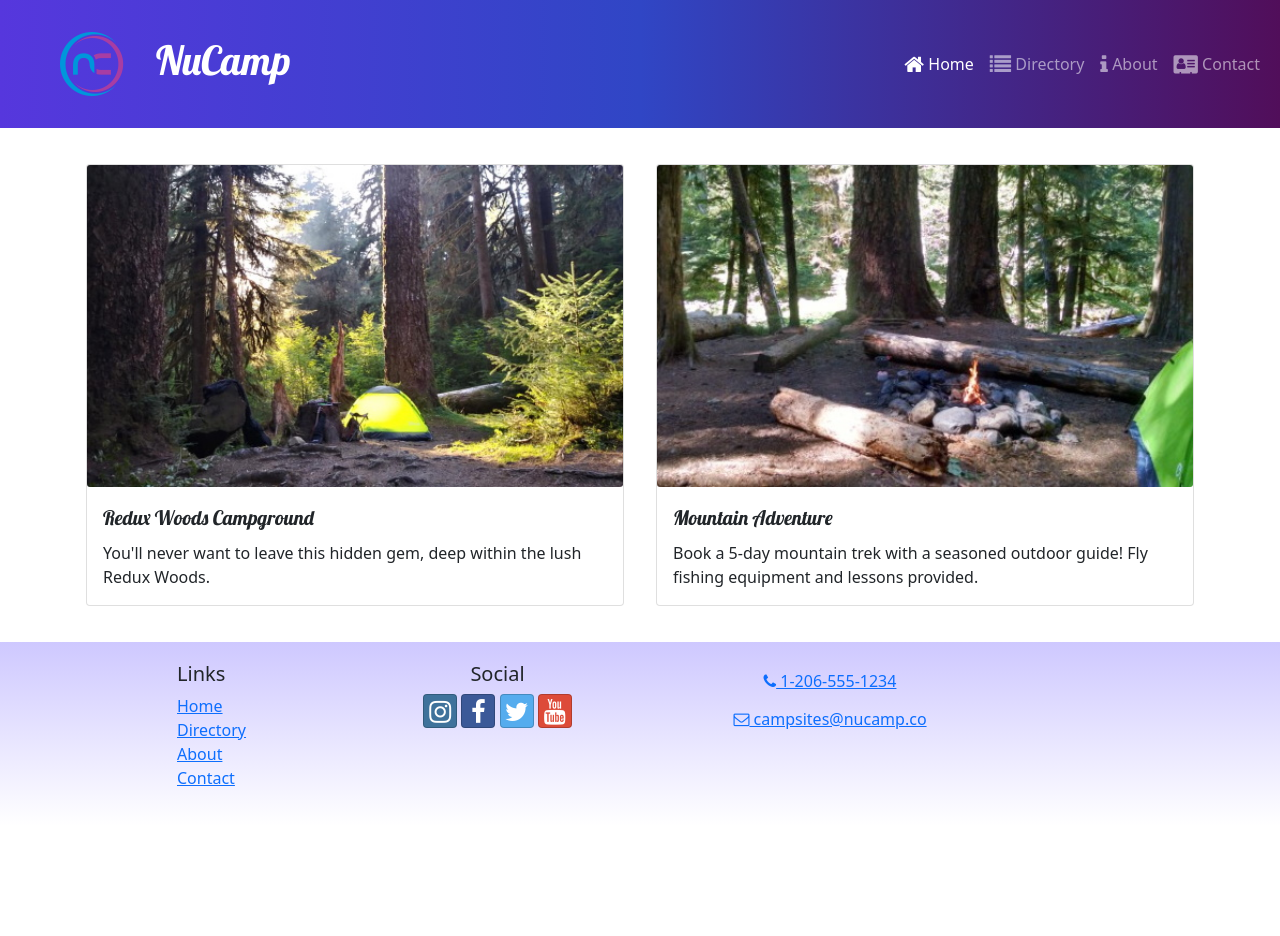
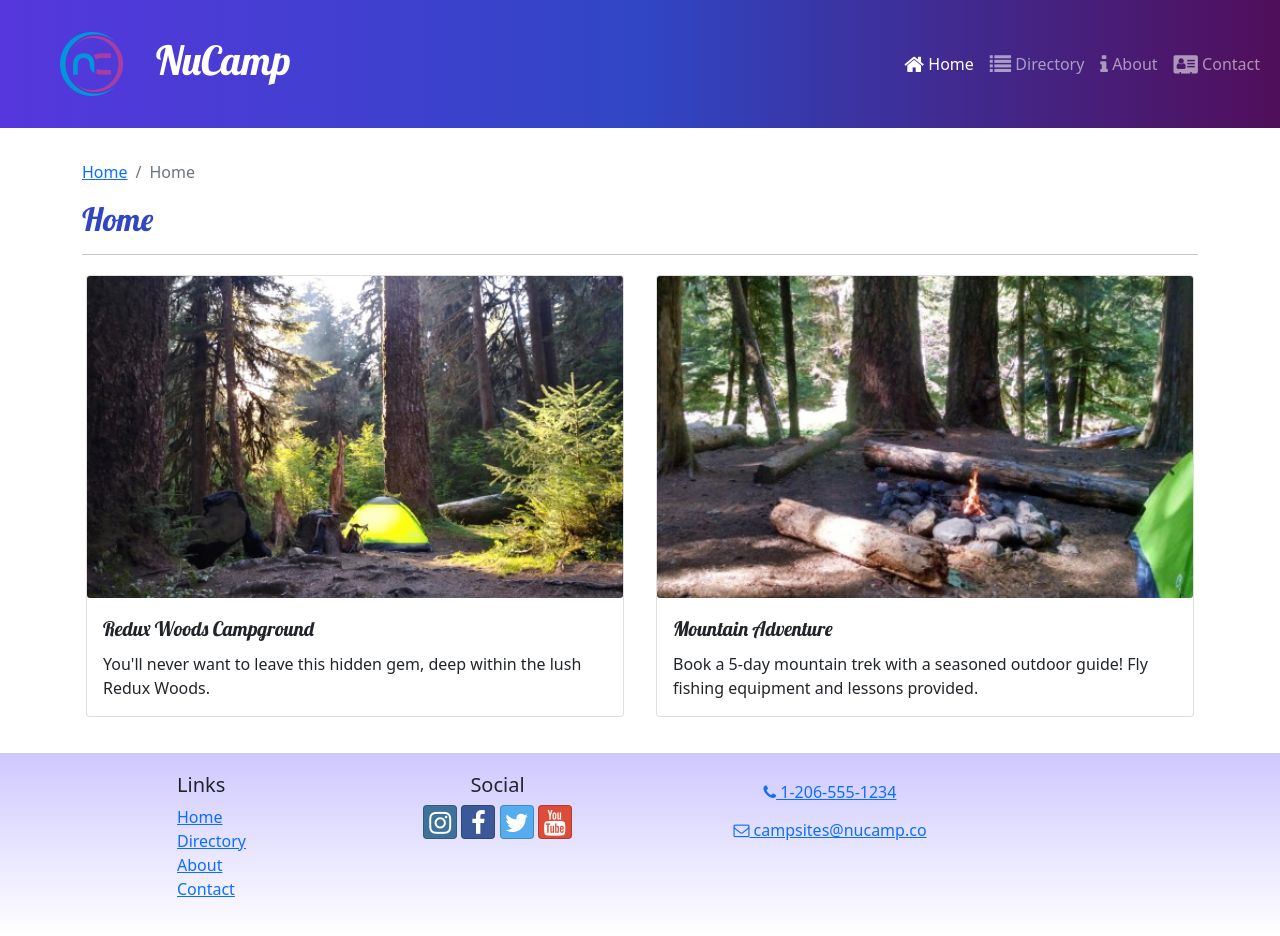
Before and after one commit to Redfire4753/ReactNucampsite, a React (Create React App) app: page / in a window 1280 px wide. Before the commit the page ends 826 px from the top, so only its background shows below. Built offline with nearby package versions, Linux system fonts and the light colour scheme.

Commit message:
Added SubHeader

```diff
--- /dev/null
+++ b/src/components/SubHeader.js
@@ -0,0 +1,26 @@
+import { Col, Row, Breadcrumb, BreadcrumbItem } from 'reactstrap';
+import { Link } from 'react-router-dom';
+
+const SubHeader = ({ current, detail }) => {
+    return (
+        <Row>
+            <Col>
+                <Breadcrumb>
+                    <BreadcrumbItem>
+                        <Link to='/'>Home</Link>
+                    </BreadcrumbItem>
+                    {detail && (
+                        <BreadcrumbItem>
+                            <Link to='/directory'>Directory</Link>
+                        </BreadcrumbItem>
+                    )}
+                    <BreadcrumbItem active>{current}</BreadcrumbItem>
+                </Breadcrumb>
+                <h2>{current}</h2>
+                <hr />
+            </Col>
+        </Row>
+    );
+};
+
+export default SubHeader;
--- a/src/pages/CampsiteDetailPage.js
+++ b/src/pages/CampsiteDetailPage.js
@@ -3,6 +3,7 @@
 import { selectCampsiteById } from "../features/campsites/campsiteSlices";
 import CampsiteDetail from "../features/campsites/CampsiteDetail";
 import CommentsList from "../features/comments/CommentsList";
+import SubHeader from "../components/SubHeader";
 
 const CampsiteDetailPage = () => {
     const { campsiteId } = useParams();
@@ -10,6 +11,7 @@
 
     return (
         <Container>
+            <SubHeader current={campsite.name} detail={true} />
             <Row>
                 <CampsiteDetail campsite={campsite} />
                 <CommentsList campsiteId={campsiteId} />
--- a/src/pages/CampsitesDirectoryPage.js
+++ b/src/pages/CampsitesDirectoryPage.js
@@ -1,11 +1,12 @@
 import { Container, Row, Col } from 'reactstrap';
 import CampsitesList from '../features/campsites/CampsitesList';
-
+import SubHeader from '../components/SubHeader';
 
 
 const CampsitesDirectoryPage = () => {
     return (
         <Container>
+            <SubHeader current='Directory' />
             <CampsitesList />
         </Container>
      );
--- a/src/pages/HomePage.js
+++ b/src/pages/HomePage.js
@@ -1,9 +1,11 @@
 import { Container } from "reactstrap";
 import DisplayList from "../features/display/DisplayList";
+import SubHeader from "../components/SubHeader";
 
 const HomePage = () => {
     return (
         <Container>
+            <SubHeader current='Home' />
             <DisplayList />
         </Container>
     );
```
